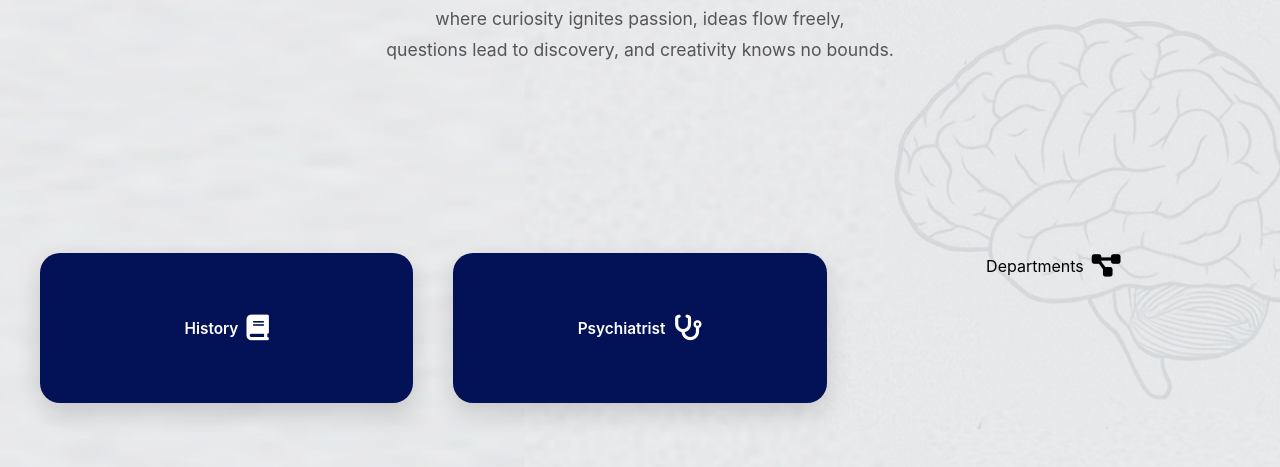
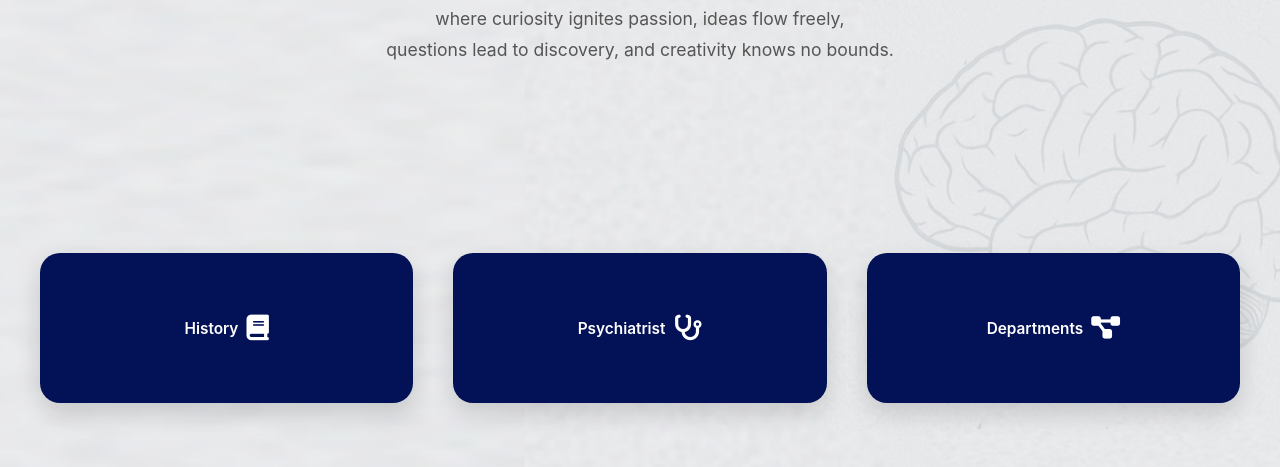
Before and after one commit to khalifa446/WOP, a plain HTML site: page index.html in a window 1280 px wide. Shown: the part 147-614 px from the top of the page. Drawn offline with Linux system fonts and the light colour scheme.

Commit message:
Update index.html

```diff
--- a/index.html
+++ b/index.html
@@ -201,6 +201,7 @@
     </div>
 
     <div class="icon-container">
+       <a  class="icon-rect">
         <div class="icon-text">
           Departments <i class="fas fa-project-diagram"></i>
         </div>
```
